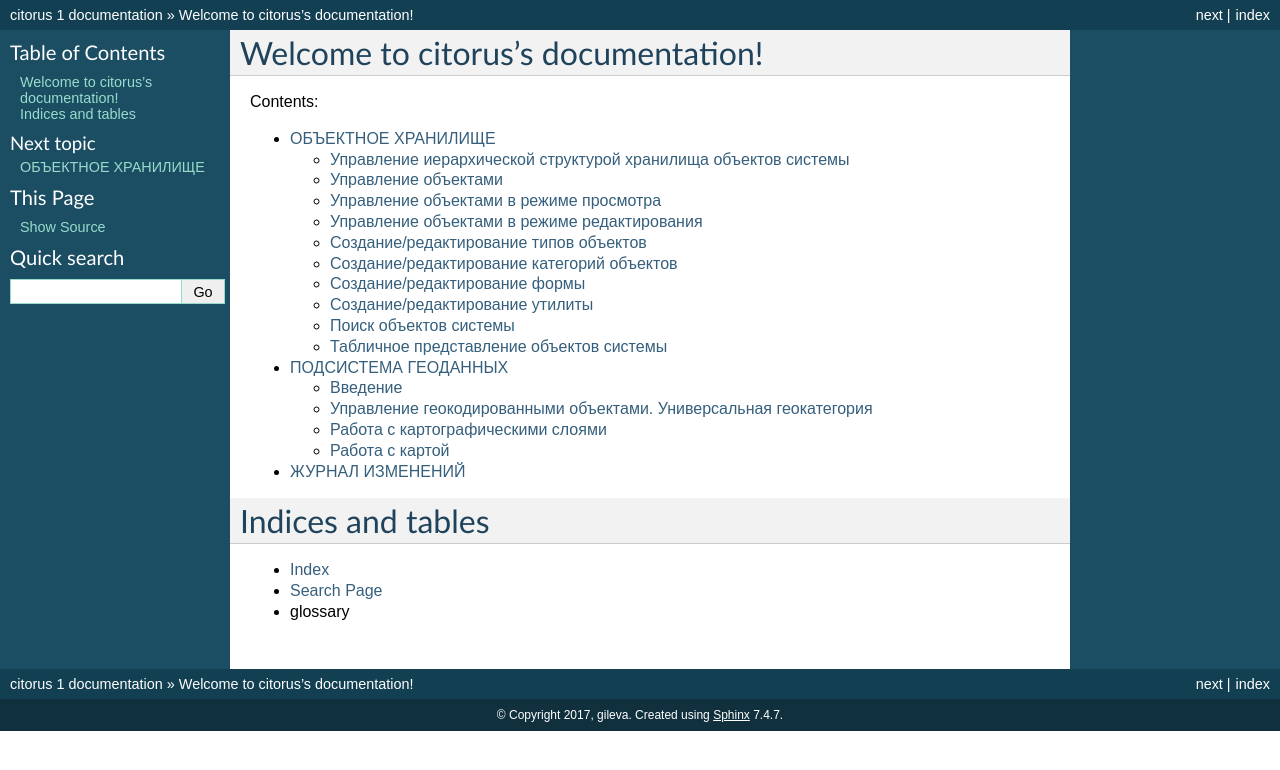
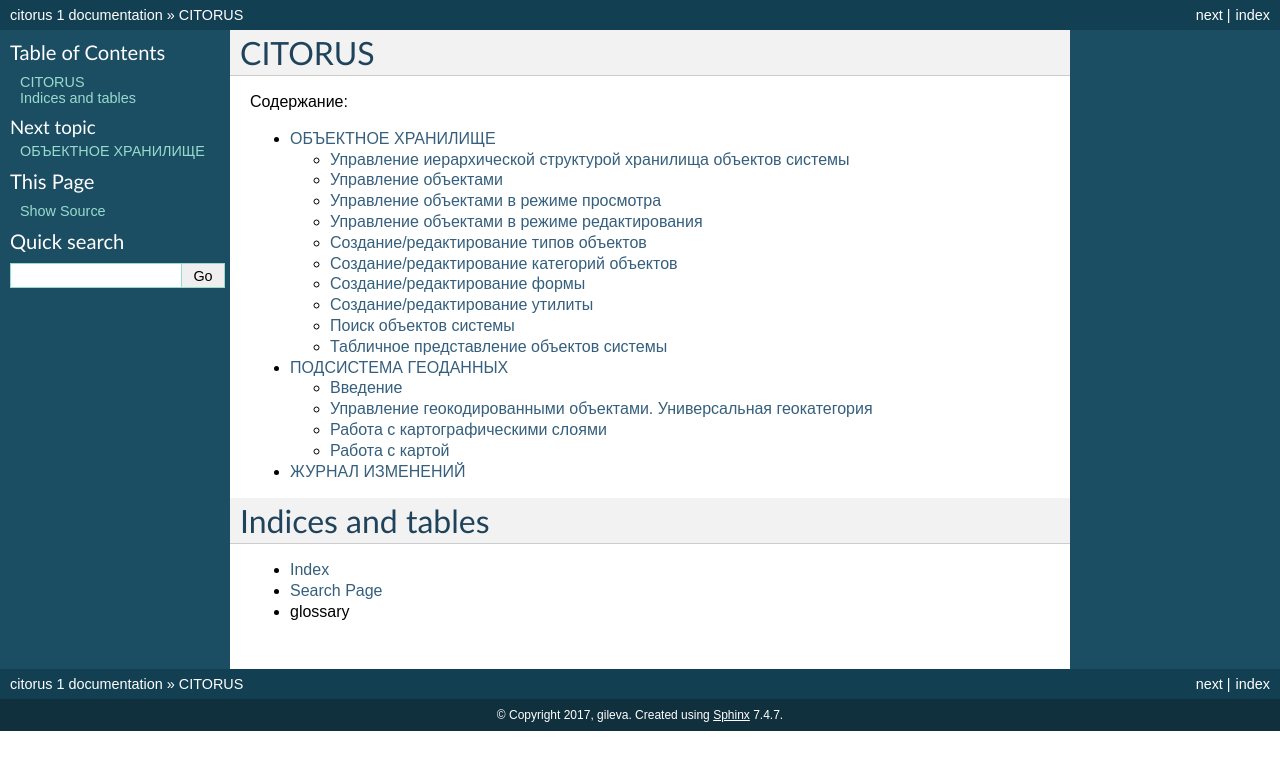
Before and after one commit to citoruspm/citorus, a Sphinx documentation site: the page built from source/index.rst, in a window 1280 px wide. Shown: the top 770 px of the page. Built offline with Sphinx 7.4.7, drawn with Linux system fonts in a browser that asks for light colours.

Commit message:
Update index.rst

```diff
--- a/source/index.rst
+++ b/source/index.rst
@@ -3,10 +3,10 @@
    You can adapt this file completely to your liking, but it should at least
    contain the root `toctree` directive.
 
-Welcome to citorus's documentation!
+CITORUS
 ===================================
 
-Contents:
+Содержание:
 
 .. toctree::
    :maxdepth: 2
```
